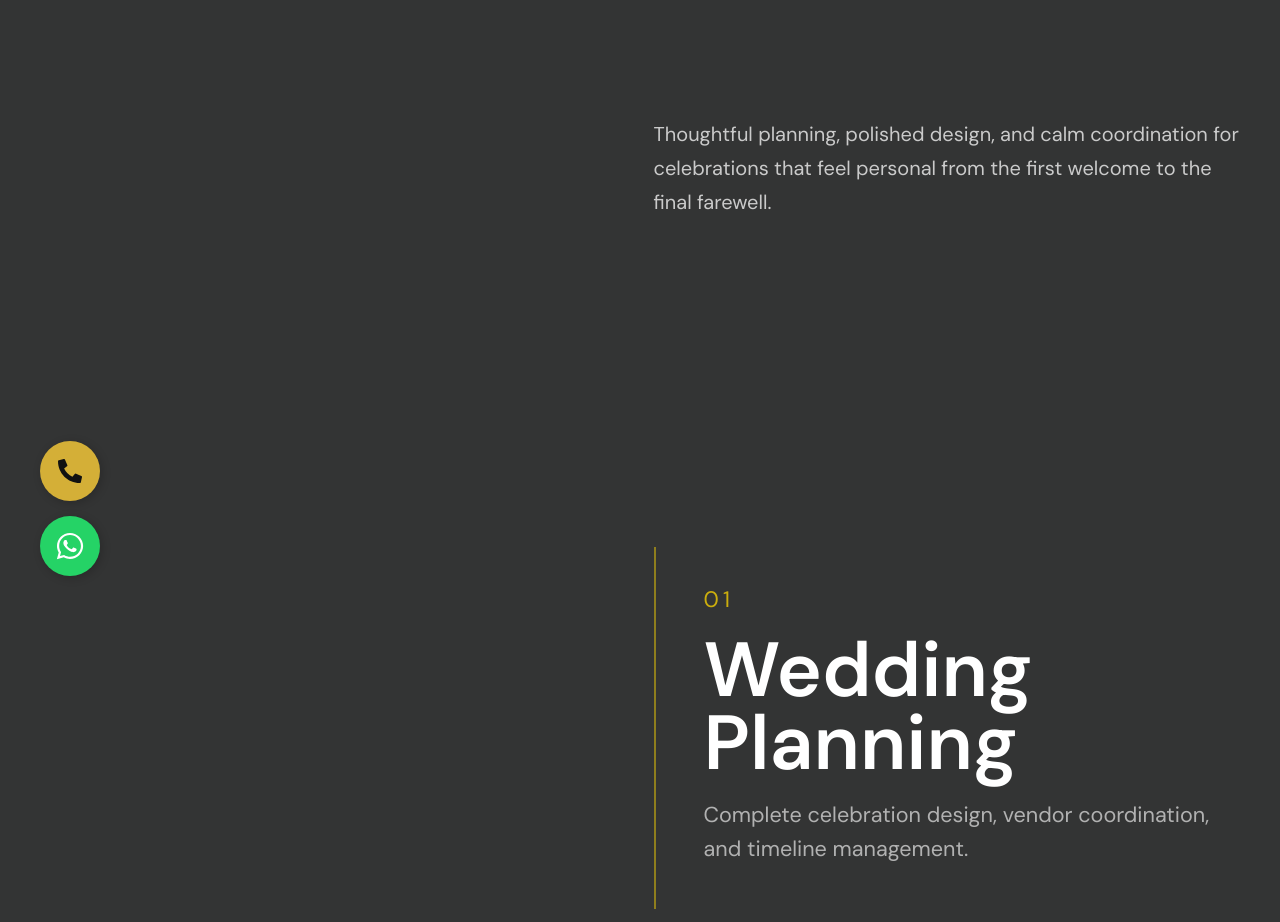
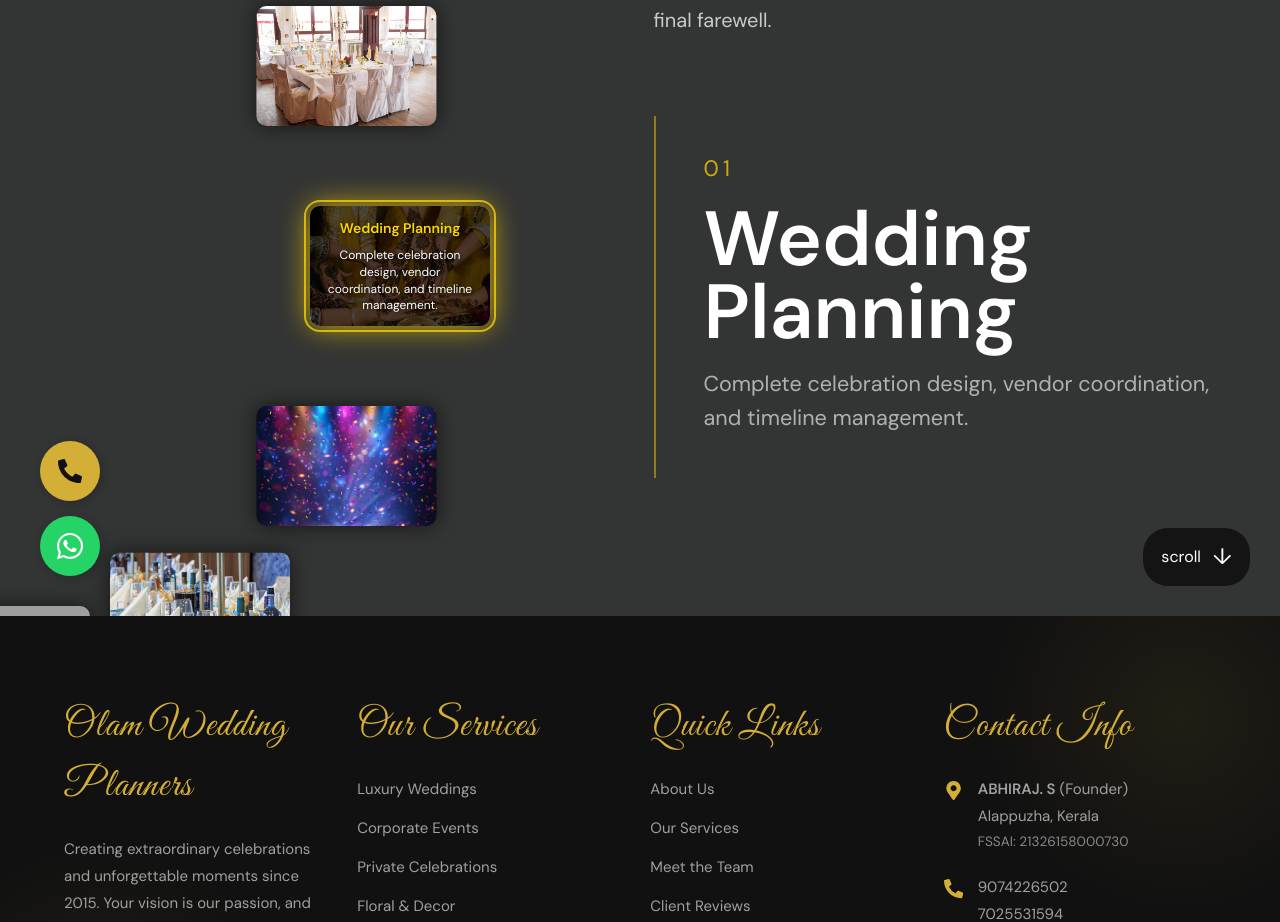
Before and after one commit to sanjaysanthosh140/event_management, a React (Vite) app: page /services in a window 1280 px wide. Shown: the part 184-1106 px from the top of the page. Built offline with nearby package versions, Linux system fonts and the light colour scheme; grey boxes are pictures that could not be loaded; a web font is replaced by a local one.

Commit message:
service page

```diff
--- a/src/index.css
+++ b/src/index.css
@@ -61,8 +61,9 @@
 }
 
 .services-page {
-  min-height: 100vh;
-  overflow-x: hidden;
+  height: 100vh;
+  overflow: hidden;
+  overscroll-behavior: none;
   background: #333434;
   color: #fff;
 }
@@ -82,9 +83,8 @@
 
 .services-wheel-container {
   position: fixed;
-  top: 50%;
+  top: 0;
   left: -450px;
-  transform: translateY(-50%);
 }
 
 .services-wheel {
@@ -92,7 +92,6 @@
   width: 900px;
   height: 900px;
   transform-origin: 450px 450px;
-  transition: transform 0.1s ease-out;
 }
 
 .services-wheel-item {
@@ -119,7 +118,7 @@
   text-shadow: 1px 1px 3px rgba(0, 0, 0, 0.7);
   box-shadow: 0 0 20px rgba(0, 0, 0, 0.6);
   transition:
-    transform 0.3s ease,
+    scale 0.3s ease,
     box-shadow 0.3s ease;
 }
 
@@ -167,13 +166,16 @@
 
 .services-content-section {
   flex: 1;
-  padding: 120px 40px 120px;
+  padding: 80px 40px;
+  display: flex;
+  flex-direction: column;
+  justify-content: center;
 }
 
 .services-intro-block {
   display: flex;
-  min-height: 58vh;
   align-items: center;
+  margin-bottom: 60px;
 }
 
 .services-intro {
@@ -183,10 +185,24 @@
   line-height: 1.7;
 }
 
-.services-scroll-content {
+.services-slider-window {
+  height: 50vh;
+  overflow: hidden;
+  position: relative;
+  width: 100%;
+}
+
+.services-slider-track {
   display: flex;
-  min-height: 82vh;
+  flex-direction: column;
+  transition: transform 0.4s cubic-bezier(0.25, 1, 0.5, 1);
+}
+
+.services-slider-item {
+  height: 50vh;
+  display: flex;
   align-items: center;
+  flex-shrink: 0;
 }
 
 .services-scroll-content-inner {
@@ -436,15 +452,17 @@
 
   .services-wheel-section {
     width: 100%;
-    height: 520px;
+    height: 320px;
     justify-content: center;
+    position: relative;
+    overflow: hidden;
   }
 
   .services-wheel-container {
-    position: relative;
-    top: auto;
-    left: auto;
-    transform: none;
+    position: absolute;
+    top: -200px;
+    left: 50%;
+    transform: translateX(-50%);
   }
 
   .services-wheel {
@@ -485,12 +503,11 @@
 
 @media (max-width: 560px) {
   .services-wheel-section {
-    height: 430px;
-    overflow: hidden;
+    height: 280px;
   }
 
   .services-wheel-container {
-    transform: scale(0.78);
+    transform: translateX(-50%) scale(0.78);
   }
 
   .services-scroll-indicator {
--- a/src/pages/Services.jsx
+++ b/src/pages/Services.jsx
@@ -142,62 +142,58 @@
 function Services() {
   const pageRef = useRef(null);
   const wheelRef = useRef(null);
-  const serviceSectionRefs = useRef([]);
-  const lastScrollY = useRef(0);
   const [rotation, setRotation] = useState(0);
   const [radius, setRadius] = useState(400);
   const [hoveredIndex, setHoveredIndex] = useState(null);
   const [currentIndex, setCurrentIndex] = useState(null);
-  const [activeServiceIndex, setActiveServiceIndex] = useState(0);
+  const [isMobile, setIsMobile] = useState(window.innerWidth <= 900);
+
+  let activeServiceIndex = Math.round(-rotation / 30);
+  if (activeServiceIndex < 0) activeServiceIndex = 0;
+  if (activeServiceIndex > 11) activeServiceIndex = 11;
 
   const activeItem = currentIndex === null ? null : services[currentIndex];
 
   useEffect(() => {
-    lastScrollY.current = window.scrollY;
     setRadius(getRadius());
 
-    const handleScroll = () => {
-      const nextScrollY = window.scrollY;
-      const delta = nextScrollY - lastScrollY.current;
-
-      setRotation((prev) => prev + delta * 0.15);
-      lastScrollY.current = nextScrollY;
+    const handleWheel = (e) => {
+      setRotation((prev) => {
+        const next = prev - e.deltaY * 0.15;
+        return Math.min(0, Math.max(-330, next));
+      });
     };
 
-    const handleResize = () => setRadius(getRadius());
+    let touchStartY = 0;
+    const handleTouchStart = (e) => {
+      touchStartY = e.touches[0].clientY;
+    };
+    const handleTouchMove = (e) => {
+      const touchY = e.touches[0].clientY;
+      const delta = touchStartY - touchY;
+      setRotation((prev) => {
+        const next = prev - delta * 0.5;
+        return Math.min(0, Math.max(-330, next));
+      });
+      touchStartY = touchY;
+    };
 
-    window.addEventListener("scroll", handleScroll, { passive: true });
+    const handleResize = () => {
+      setRadius(getRadius());
+      setIsMobile(window.innerWidth <= 900);
+    };
+
+    window.addEventListener("wheel", handleWheel, { passive: true });
+    window.addEventListener("touchstart", handleTouchStart, { passive: true });
+    window.addEventListener("touchmove", handleTouchMove, { passive: true });
     window.addEventListener("resize", handleResize);
 
     return () => {
-      window.removeEventListener("scroll", handleScroll);
+      window.removeEventListener("wheel", handleWheel);
+      window.removeEventListener("touchstart", handleTouchStart);
+      window.removeEventListener("touchmove", handleTouchMove);
       window.removeEventListener("resize", handleResize);
     };
-  }, []);
-
-  useEffect(() => {
-    const observer = new IntersectionObserver(
-      (entries) => {
-        const visible = entries
-          .filter((entry) => entry.isIntersecting)
-          .sort((a, b) => b.intersectionRatio - a.intersectionRatio)[0];
-
-        if (visible) {
-          setActiveServiceIndex(Number(visible.target.dataset.serviceIndex));
-        }
-      },
-      {
-        root: null,
-        rootMargin: "-35% 0px -35% 0px",
-        threshold: [0.25, 0.5, 0.75],
-      }
-    );
-
-    serviceSectionRefs.current.forEach((section) => {
-      if (section) observer.observe(section);
-    });
-
-    return () => observer.disconnect();
   }, []);
 
   useEffect(() => {
@@ -240,7 +236,9 @@
   const wheelItems = useMemo(
     () =>
       services.map((item, index) => {
-        const angle = (360 * index) / services.length;
+        const baseAngle = (360 * index) / services.length;
+        const mobileOffset = isMobile ? 90 : 0;
+        const angle = baseAngle + mobileOffset;
         const counterRotation = -(angle + rotation);
         const isHovered = hoveredIndex === index;
         const isActive = activeServiceIndex === index;
@@ -248,9 +246,8 @@
         return {
           ...item,
           angle,
-          transform: `rotate(${angle}deg) translate(${radius}px) rotate(${counterRotation}deg)${
-            isHovered ? " scale(1.2)" : ""
-          }`,
+          transform: `rotate(${angle}deg) translate(${radius}px) rotate(${counterRotation}deg)`,
+          scale: isHovered ? 1.2 : 1,
           isHovered,
           isActive,
         };
@@ -272,6 +269,7 @@
                   style={{
                     backgroundImage: `url("${item.src}")`,
                     transform: item.transform,
+                    scale: item.scale,
                     zIndex: item.isHovered || item.isActive ? 10 : "auto",
                     boxShadow: item.isHovered || item.isActive
                       ? "0 0 30px rgba(255, 215, 0, 0.8)"
@@ -300,18 +298,16 @@
             </p>
           </div>
 
+          <div className="services-slider-window">
+            <div
+              className="services-slider-track"
+              style={{ transform: `translateY(-${activeServiceIndex * 50}vh)` }}
+            >
               {services.map((service, index) => (
-            <section
-              key={service.title}
-              ref={(node) => {
-                serviceSectionRefs.current[index] = node;
-              }}
-              className="services-scroll-content"
-              data-service-index={index}
-            >
+                <div key={service.title} className="services-slider-item">
                   <button
                     type="button"
-                className="services-scroll-content-inner"
+                    className={`services-scroll-content-inner ${activeServiceIndex === index ? 'is-active' : ''}`}
                     onClick={() => openModal(index)}
                   >
                     <span className="services-content-number">
@@ -320,8 +316,10 @@
                     <span className="services-content-title">{service.title}</span>
                     <span className="services-content-desc">{service.desc}</span>
                   </button>
-            </section>
+                </div>
               ))}
+            </div>
+          </div>
         </section>
       </div>
 
```
Lines whose indentation alone changed are shown as unchanged.
